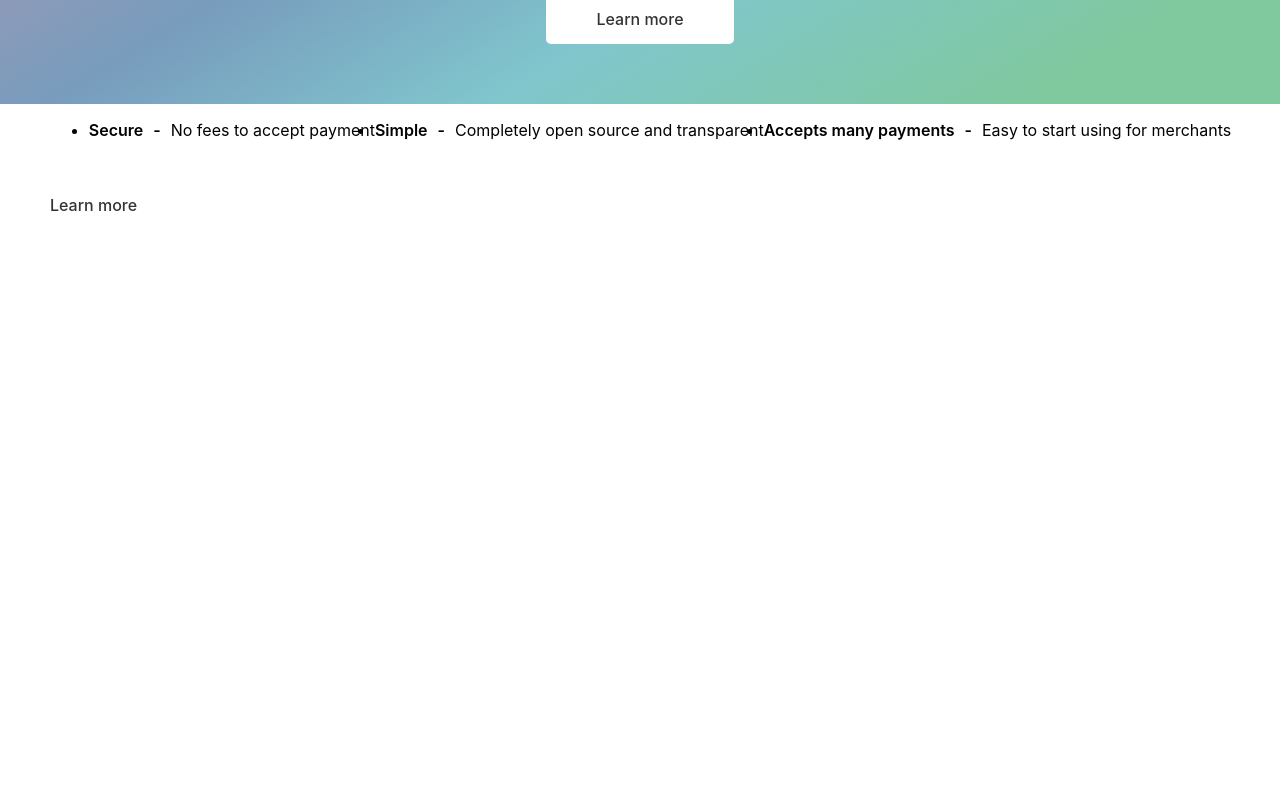
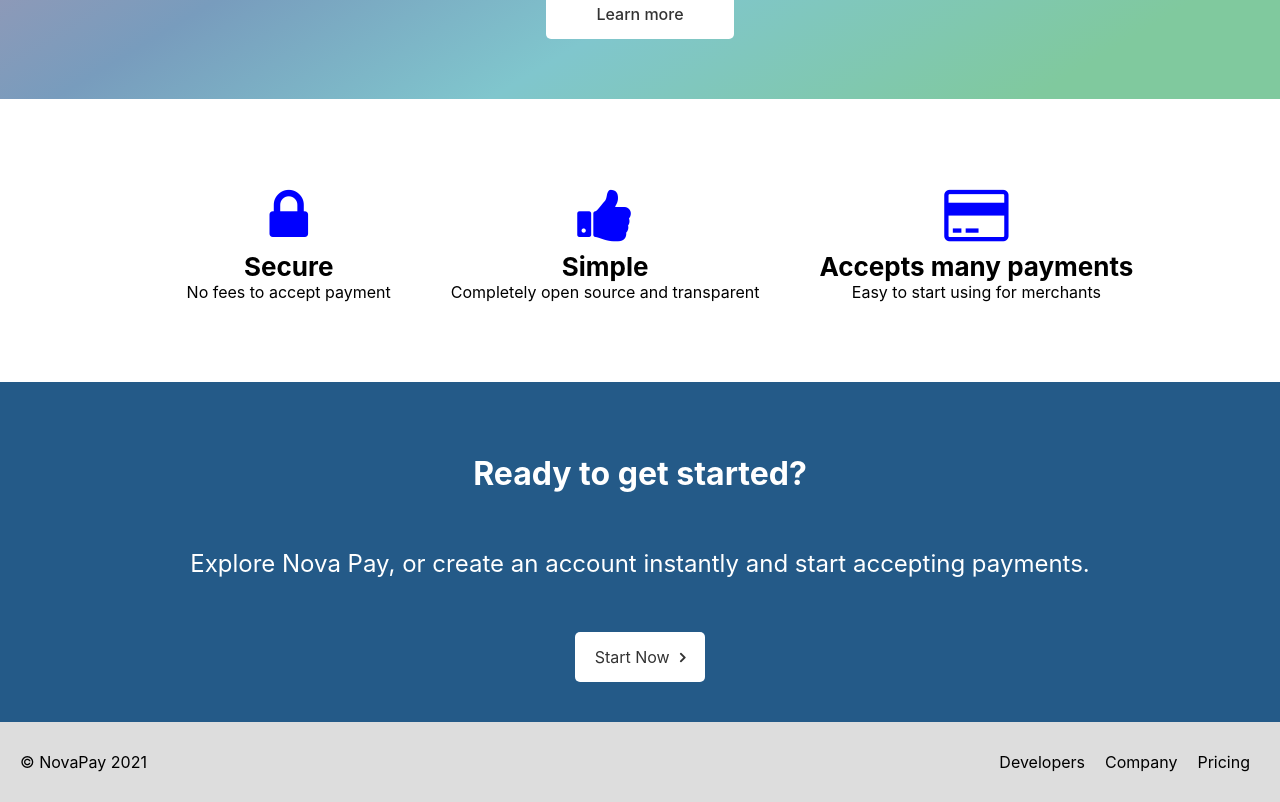
Before and after one commit to brthiess/nova-pay-front-end, a React (Create React App) app: page / in a window 1280 px wide. Shown: the part 462-1264 px from the top of the page. Before the commit the page ends 800 px from the top, so only its background shows below. Built offline with nearby package versions, Linux system fonts and the light colour scheme.

Commit message:
Finish up styles

```diff
--- a/public/index.html
+++ b/public/index.html
@@ -15,6 +15,7 @@
       user's mobile device or desktop. See https://developers.google.com/web/fundamentals/web-app-manifest/
     -->
     <link rel="manifest" href="%PUBLIC_URL%/manifest.json" />
+    <link rel="stylesheet" href="https://cdnjs.cloudflare.com/ajax/libs/font-awesome/4.7.0/css/font-awesome.min.css">
     <!--
       Notice the use of %PUBLIC_URL% in the tags above.
       It will be replaced with the URL of the `public` folder during the build.
--- a/src/App.js
+++ b/src/App.js
@@ -1,5 +1,6 @@
 import Home from "./components/Home";
 import Header from "./components/Header";
+import Footer from "./components/Footer";
 import { BrowserRouter, Route, Switch } from "react-router-dom";
 
 function App() {
@@ -12,6 +13,7 @@
             </Route>
           </Switch>
         </BrowserRouter>
+        <Footer></Footer>
     </div>
   );
 }
--- a/src/components/BelowTheFold.js
+++ b/src/components/BelowTheFold.js
@@ -7,27 +7,41 @@
         <div className="below-the-fold-sub-container">
           <ul className="features-list">
             <li className="features-list-item">
-              <span className="main-point">Secure</span>
+              <span className="feature-icon">
+                <i className="fa fa-lock"></i>
+              </span>
+              <span className="feature-main-point">Secure</span>
               <span className="features-list-item-text">
                 No fees to accept payment
               </span>
             </li>
             <li className="features-list-item">
-              <span className="main-point">Simple</span>
+              <span className="feature-icon">
+                <i className="fa fa-thumbs-up"></i>
+              </span>
+              <span className="feature-main-point">Simple</span>
               <span className="features-list-item-text">
                 Completely open source and transparent
               </span>
             </li>
             <li className="features-list-item">
-              <span className="main-point">Accepts many payments</span>
+              <span className="feature-icon">
+                <i className="fa fa-credit-card"></i>
+              </span>
+              <span className="feature-main-point">Accepts many payments</span>
               <span className="features-list-item-text">
                 Easy to start using for merchants
               </span>
             </li>
           </ul>
-          <div className="learn-more-container">
-            <a href="/learn-more">Learn more</a>
-          </div>
+        </div>
+        <div className="below-the-fold-sub-container-2">
+          <h3 className="cta-title">Ready to get started?</h3>
+          <p className="cta-text">
+            Explore Nova Pay, or create an account instantly and start
+            accepting payments.
+          </p>
+          <a className="cta-button" href="/sign-up">Start Now <i className="fa fa-angle-right"></i></a>
         </div>
       </div>
     );
--- /dev/null
+++ b/src/components/Footer.js
@@ -0,0 +1,20 @@
+import React from "react";
+
+export default class Footer extends React.Component {
+  render() {
+    return (
+      <div className="footer-container">
+        <div className="copyright">
+          &copy; NovaPay {new Date().getFullYear()}
+        </div>
+        <nav>
+          <ul className="footer-navigation-list">
+            <li className="footer-navigation-list-item">Developers</li>
+            <li className="footer-navigation-list-item">Company</li>
+            <li className="footer-navigation-list-item">Pricing</li>
+          </ul>
+        </nav>
+      </div>
+    );
+  }
+}
--- a/src/index.css
+++ b/src/index.css
@@ -27,6 +27,11 @@
   display: flex;
   list-style: none;
 }
+.navigation-list-item {
+  margin: 0 20px;
+  font-weight: bold;
+  color: #333;
+}
 .above-the-fold-container {
   background: linear-gradient(
     149deg,
@@ -43,15 +48,15 @@
   padding: 60px 20px;
 }
 .above-the-fold-sub-container{
-  max-width: 600px;
+  max-width: 800px;
   margin: auto;
 }
 .home-description-text {
-  font-size: 24px;
+  font-size: 28px;
 }
 .home-advantages-list {
   list-style: none;
-  font-size: 20px;
+  font-size: 22px;
 }
 .main-point {
   font-weight: 600;
@@ -78,7 +83,72 @@
   border-radius: 5px;
   font-weight: 500;
 }
+.below-the-fold-sub-container {
+  margin: 80px 0;
+}
 .features-list {
   display: flex;
   justify-content: center;
 }
+.features-list-item {
+  display: flex;
+  flex-flow: column;
+  text-align: center;
+  margin: 0 30px;
+}
+.feature-main-point {
+  font-weight: 700;
+  font-size: 26px;
+}
+.feature-icon {
+  font-size: 60px;
+  color: blue;
+}
+.below-the-fold-sub-container-2 {
+  background: #245a88;
+  display:flex;
+  align-items: center;
+  justify-content: center;
+  color: white;
+  flex-flow: column;
+  padding: 40px 20px;
+}
+.cta-title {
+  font-size: 32px;
+}
+.cta-text {
+  font-size: 24px;
+}
+.cta-button {
+  border-radius: 5px;
+  background: white;
+  padding: 0 20px;
+  height: 50px;
+  display: flex;
+  align-items: center;
+  text-decoration: none;
+  color: #333;
+  margin-top: 30px;
+}
+.cta-button .fa-angle-right {
+  margin-left: 10px;
+  font-weight: bold;
+}
+.footer-container {
+  background: #ddd;
+  padding: 30px 20px;
+  display: flex;
+  justify-content: space-between;
+}
+.copyright {
+  display: flex;
+  align-items: center;
+}
+.footer-navigation-list {
+  list-style: none;
+  display: flex;
+  margin: 0;
+}
+.footer-navigation-list-item {
+  margin: 0 10px;
+}
```
